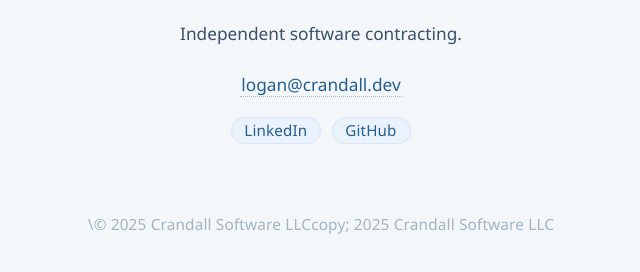
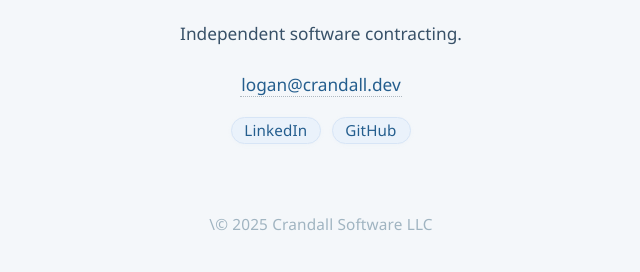
Before and after one commit to link00000000/crandall.dev, a plain HTML site: page index.html in a window 1280 px wide. Shown: the part 318-590 px from the top of the page, without its empty margins (319-959 px from the left). Drawn offline with Linux system fonts and the light colour scheme.

Commit message:
Update index.html

```diff
--- a/index.html
+++ b/index.html
@@ -117,6 +117,6 @@
       <a class="chip-link" href="https://github.com/link00000000" target="_blank" rel="noopener">GitHub</a>
     </div>
   </main>
-  <div class="footer">\&copy; 2025 Crandall Software LLCcopy; 2025 Crandall Software LLC</div>
+  <div class="footer">\&copy; 2025 Crandall Software LLC</div>
 </body>
 </html>
```
